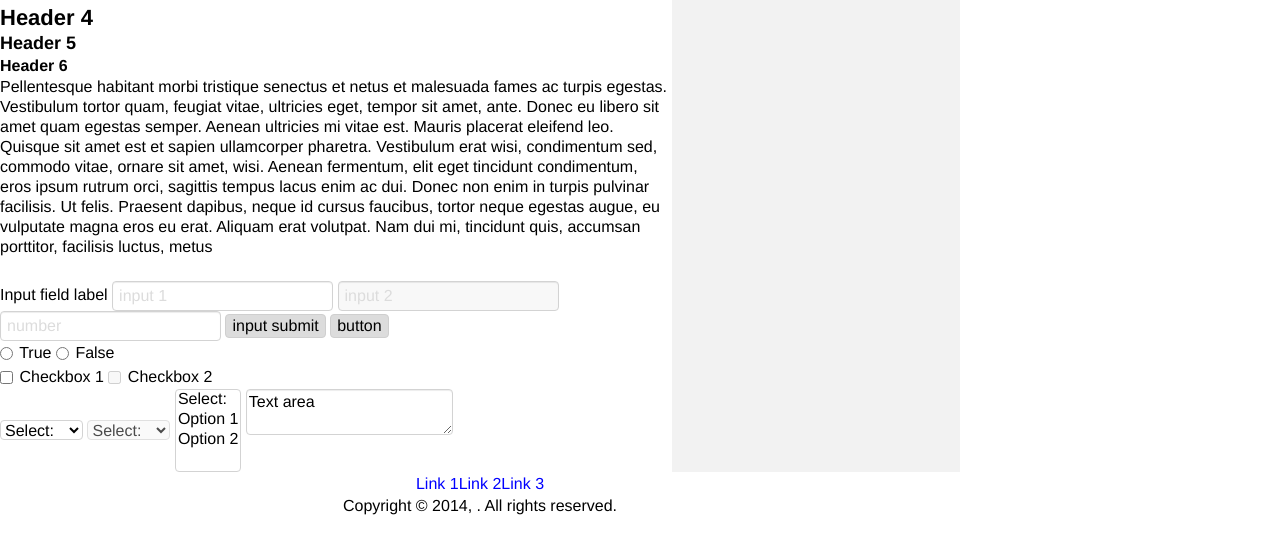
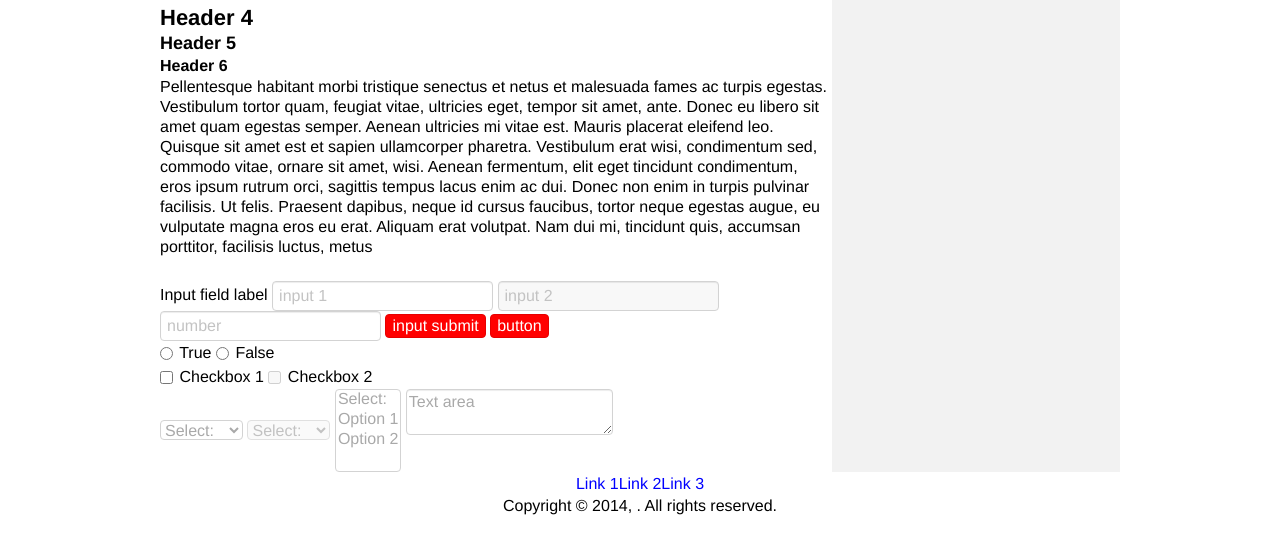
Before and after one commit to Alekhen/borjigin, a plain HTML site: page index.html in a window 1280 px wide. Shown: the part 155-708 px from the top of the page. Drawn offline with nearby package versions, Linux system fonts and the light colour scheme.

Commit message:
SASS and Mixin Update

```diff
--- a/scss/_mixins.scss
+++ b/scss/_mixins.scss
@@ -3,6 +3,14 @@
 // Definition of the path from the compiled CSS files to the image files
 @function imagePath($image) {
 	@return '../images/' + $image;
+}
+
+// Color Scheme Functions
+@function black($opacity) {
+	@return rgba(0,0,0,$opacity)
+}
+@function white($opacity) {
+	@return rgba(255,255,255,$opacity)
 }
 
 // Used for adding either an inner shadow, drop shadow or both to an element
@@ -117,29 +125,54 @@
 }
 
 // Used to set an element as a flexbox
-@mixin flexbox($params:inline) {
-	@if $params == inline {
-		display: -webkit-box;
-		display: -moz-box;
-		display: -ms-flexbox;
-		display: -webkit-flex;
-		display: inline-flex;
-	} @else {
+@mixin flexbox($params:null) {
+	@if $params == null {
 		display: -webkit-box;
 		display: -moz-box;
 		display: -ms-flexbox;
 		display: -webkit-flex;
 		display: flex;
+	} @else if $params == "inline" {
+		display: -webkit-box;
+		display: -moz-box;
+		display: -ms-flexbox;
+		display: -webkit-inline-flex;
+		display: inline-flex;
+	} @else {
+		display: $params;
+		display: $params;
+		display: $params;
+		display: $params;
+		display: $params;
 	}
 }
 
 // Used to set flexbox flow attributes on a flexbox container
-@mixin flexbox-flow($params) {
-	-webkit-box-flex-flow: $params;
-	-moz-box-flex-flow: $params;
-	-webkit-flex-flow: $params;
-	-ms-flex-flow: $params;
-	flex-flow: $params;
+@mixin flexbox-flow($param1, $param2:null) {
+	@if $param2 == null {
+		@include flexbox-direction($param1);
+	} @else {
+		@include flexbox-direction($param1);
+		@include flexbox-wrap($param2);
+	}
+}
+
+// Used to set flexbox direction
+@mixin flexbox-direction($params) {
+	-webkit-box-flex-direction: $params;
+	-moz-box-flex-direction: $params;
+	-webkit-flex-direction: $params;
+	-ms-flex-direction: $params;
+	flex-direction: $params;
+}
+
+// Used to set flexbox wrap
+@mixin flexbox-wrap($params) {
+	-webkit-box-flex-wrap: $params;
+	-moz-box-flex-wrap: $params;
+	-webkit-flex-wrap: $params;
+	-ms-flex-wrap: $params;
+	flex-wrap: $params;
 }
 
 // Used to set flexbox justification
@@ -410,7 +443,12 @@
 }
 
 // Used for adding antialiased text
-@mixin aliasing($params) {
-	-webkit-font-smoothing: $params;
-	font-smoothing: $params;
+@mixin aliasing($params:null) {
+	@if $params == null {
+		-webkit-font-smoothing: subpixel-antialiased;
+		font-smoothing: subpixel-antialiased;
+	} @else {
+		-webkit-font-smoothing: $params;
+		font-smoothing: $params;
+	}
 }
--- a/scss/_tags.scss
+++ b/scss/_tags.scss
@@ -9,7 +9,7 @@ html {
 body {
 	color: $bodyTextColor;
 	@include font(16, 24, 300, $helveticaLight);
-	@include aliasing(subpixel-antialiased);
+	@include aliasing();
 	@include bg($bodyBackgroundColor);
 	@include flexbox();
 	@include flexbox-flow(column);
--- a/scss/_variables.scss
+++ b/scss/_variables.scss
@@ -7,15 +7,10 @@ $times: "Times New Roman", Times, Serif;
 $georgia: "Georgia", Serif;
 
 // Color Scheme
-$black: #000000;
-
-// Color Scheme Functions
-@function black($opacity) {
-	@return rgba(0,0,0,$opacity)
-}
-@function white($opacity) {
-	@return rgba(255,255,255,$opacity)
-}
+$primary: darkgray;
+$secondary: gray;
+$tertiary: lightgray;
+$accent: red;
 
 // General Variables
 $bodyTextColor: black;
@@ -27,8 +22,8 @@ $selectionBackgroundColor: red;
 $formElementHeight: 20;
 
 // Input Field Variables
-$inputTextColor: black;
-$inputPlaceholderColor: gainsboro;
+$inputTextColor: $primary;
+$inputPlaceholderColor: lighten($primary, 10%);
 $inputBackgroundColor: white;
 $inputBorderColor: lightgray;
 $inputFocusBorderColor: lighten(deepskyblue, 10%);
@@ -41,8 +36,8 @@ $inputInvalidFocusGlowColor: lighten(crimson, 20%);
 $inputBorderRadius: 4px;
 
 // Select Field Variables
-$selectTextColor: black;
-$selectBackgroundColor: white;
+$selectTextColor: $inputTextColor;
+$selectBackgroundColor: $inputBackgroundColor;
 $selectBorderColor: $inputBorderColor;
 $selectFocusGlowColor: $inputFocusGlowColor;
 $selectDisabledBackgroundColor: $inputDisabledBackgroundColor;
@@ -67,9 +62,9 @@ $textareaInvalidFocusGlowColor: $inputInvalidFocusGlowColor;
 $textareaBorderRadius: 4px;
 
 // Button Variables
-$buttonTextColor: black;
-$buttonBackgroundColor: gainsboro;
-$buttonBorderColor: darken(gainsboro, 5%);
+$buttonTextColor: white;
+$buttonBackgroundColor: $accent;
+$buttonBorderColor: darken($accent, 5%);
 $buttonHoverBackgroundColor: lighten($buttonBackgroundColor, 5%);
 $buttonHoverBorderColor: lighten($buttonBorderColor, 5%);
 $buttonActiveBackgroundColor: darken($buttonBackgroundColor, 5%);
```
Also changed, not shown: css/style.css.
